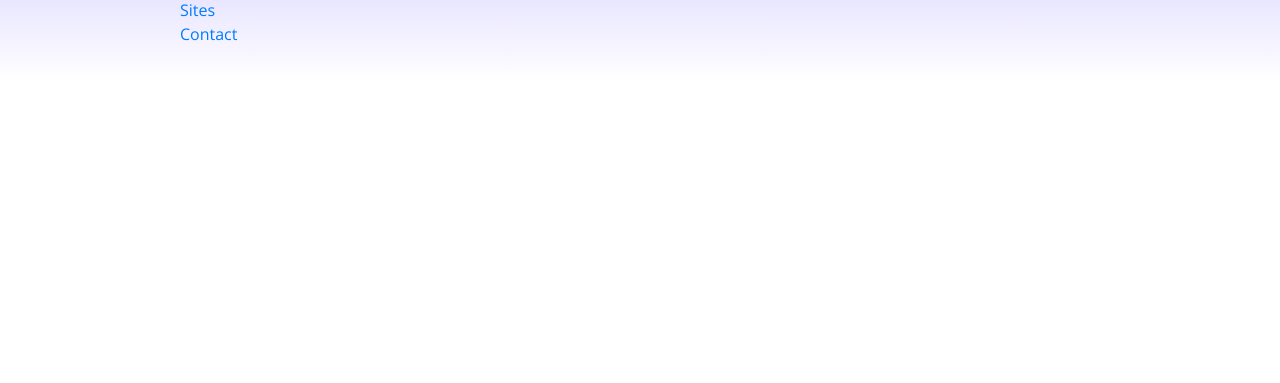
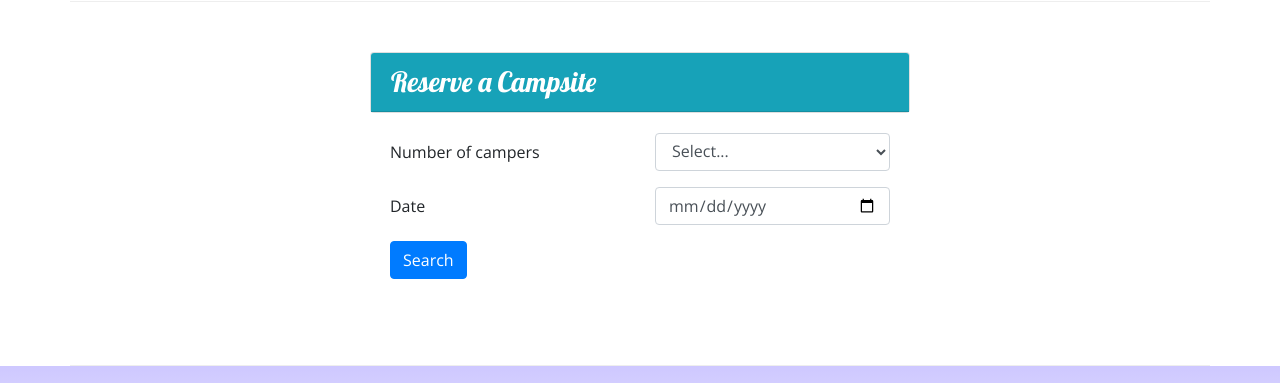
Before and after one commit to PntraNegra/nucampsite, a website: page index.html in a window 1280 px wide. Shown: the part 1151-1534 px from the top of the page. Before the commit the page ends 1233 px from the top, so only its background shows below. Drawn offline with nearby package versions, Linux system fonts and the light colour scheme.

Commit message:
Week 2 Assignment

```diff
--- a/index.html
+++ b/index.html
@@ -31,6 +31,9 @@
                     <h1>NuCamp</h1>
                     <h2>a better way to camp</h2>
                 </div>
+                <div class="col-md-4 col-lg-2 mt-4">
+                    <a href="#reserveForm"><button class="btn-lg btn-info text-nowrap">Reserve Campsite</button></a>
+                </div>
             </div>
         </div>
     </header>
@@ -55,7 +58,7 @@
     <div class="container">
         <div class="row row-content align-items-center">
             <div class="col-sm-4 order-sm-last col-md-3">
-                <h2 class="text-sm-right" >Discover & Review</h2>
+                <h2 class="text-sm-right">Discover & Review</h2>
             </div>
             <div class="col">
                 <div class="media">
@@ -74,8 +77,13 @@
                 <h2>Featured Campsites</h2>
             </div>
             <div class="col">
-                <h3>React Lake Campground</h3>
-                <p class="d-none d-sm-block">Nestled in the foothills of the Chrome Mountains, this campground on the shores of the pristine React Lake is a favorite for fly fishers.</p>
+                <div class="media">
+                    <div class="media-body align-self-center">
+                        <h3>React Lake Campground</h3>
+                        <p class="d-none d-sm-block">Nestled in the foothills of the Chrome Mountains, this campground on the shores of the pristine React Lake is a favorite for fly fishers.</p>
+                    </div>
+                    <img class="d-flex ml-3 img-thumbnail" src="/img/react-lake-thumb.jpg">
+                </div>
             </div>
         </div>
 
@@ -91,6 +99,43 @@
                         <h3>Bootstrap Outfitters</h3>
                         <p class="d-none d-sm-block">Bootstrap Outfitters supplies you with gear you need at prices you can't beat.</p>
                     </div>
+                </div>
+            </div>
+        </div>
+
+        <div class="row row-content">
+            <div class="col-sm-6 mx-auto">
+                <div class="card">
+                    <h3 class="card-header bg-info text-white">Reserve a Campsite</h3>
+                </div>
+                <div class="card-body">
+                    <form id="reserveForm">
+                        <div class="form-group row">
+                            <label class="col-form-label col-sm-6" for="numCampers">Number of campers</label>
+                            <div class="col">
+                                <select class="form-control col" name="numCampers" id="numCampers">
+                                    <option value="select">Select...</option>
+                                    <option value="1">1</option>
+                                    <option value="2">2</option>
+                                    <option value="3">3</option>
+                                    <option value="4">4</option>
+                                    <option value="5">5</option>
+                                    <option value="6">6</option>
+                                </select>
+                            </div>
+                        </div>
+                        <div class="form-group row">
+                            <label class="col-form-label col-sm-6" for="date">Date</label>
+                            <div class="col">
+                                <input class="form-control col" type="date" id="date" placeholder="date">
+                            </div>
+                        </div>
+                        <div class="form-group row">
+                            <div class="col">
+                                <button type="submit" class="btn btn-primary">Search</button>
+                            </div>
+                        </div>
+                    </form>
                 </div>
             </div>
         </div>
```
